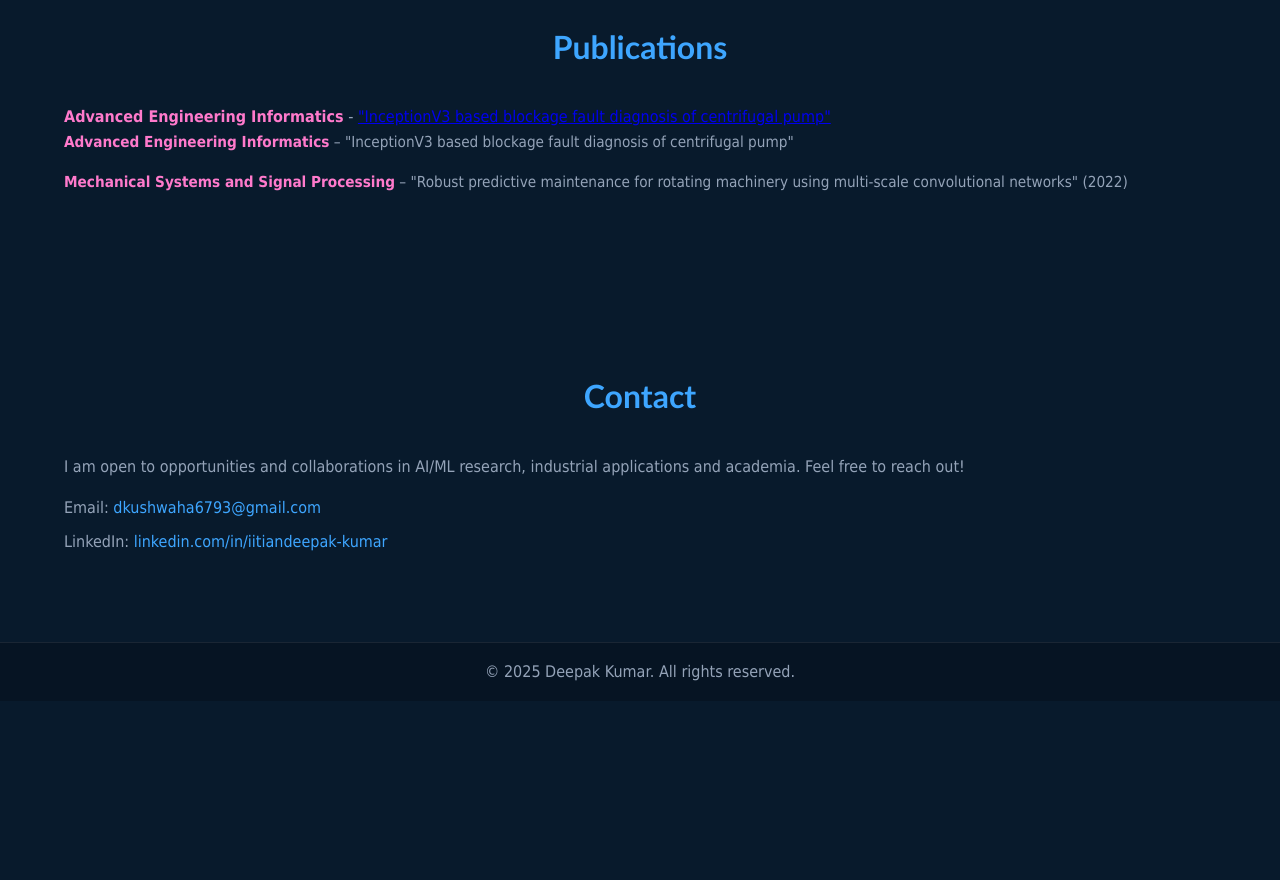
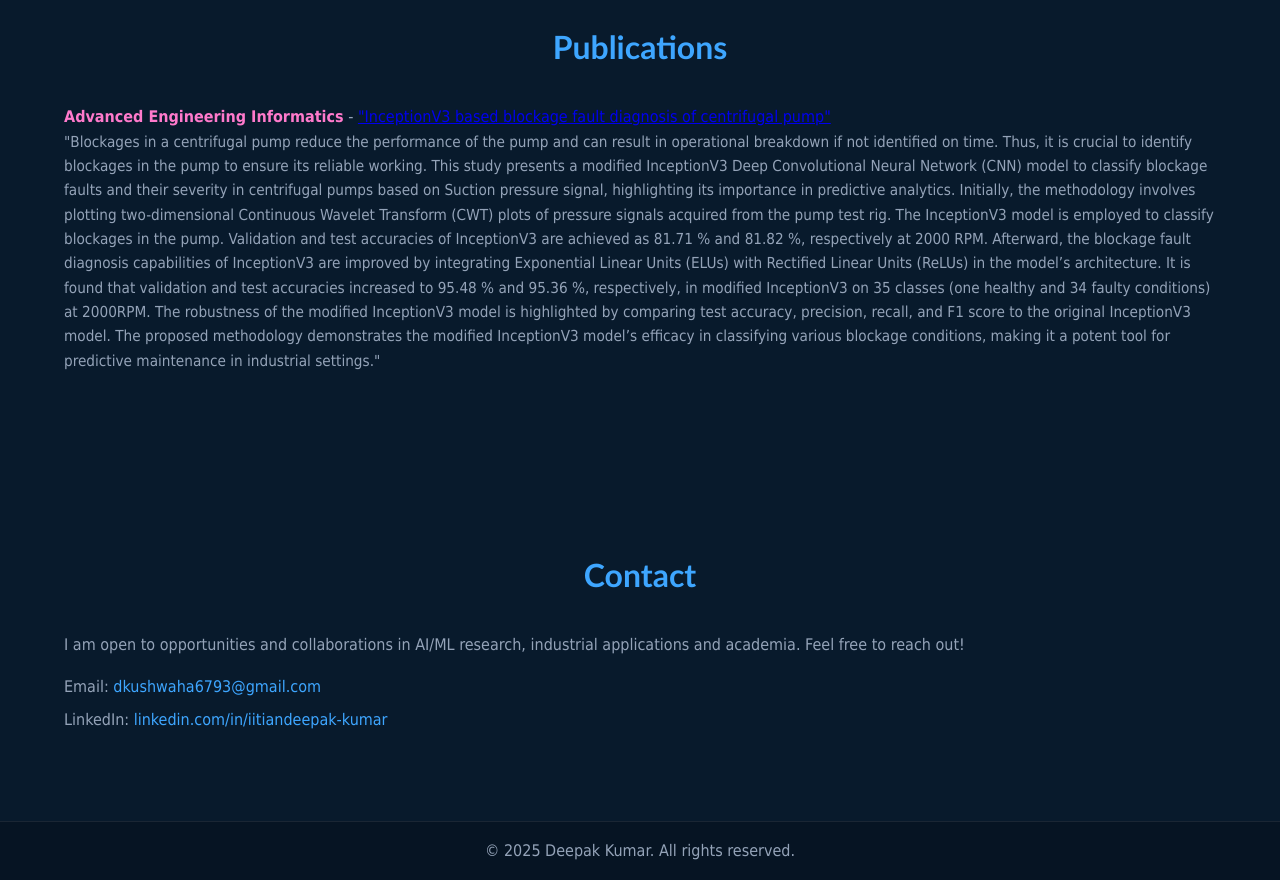
Before and after one commit to Deepak0kushwaha/deepak-portfolio, a plain HTML site: page index.html in a window 1280 px wide. Shown: the part 6540-7420 px from the top of the page. Before the commit the page ends 7241 px from the top, so only its background shows below. Drawn offline with nearby package versions, Linux system fonts and the light colour scheme; no server answers.

Commit message:
change abstarct

```diff
--- a/index.html
+++ b/index.html
@@ -320,12 +320,18 @@
         <ul class="publication-list">
           <p><strong>Advanced Engineering Informatics</strong> - <a href="https://doi.org/10.1016/j.aei.2025.103181"> "InceptionV3 based blockage fault diagnosis of centrifugal pump"</a></p>
           <li>
-            <strong>Advanced Engineering Informatics</strong> – "InceptionV3 based blockage fault diagnosis of centrifugal pump"
-          </li>
-          <li>
-            <strong>Mechanical Systems and Signal Processing</strong> –
-            "Robust predictive maintenance for rotating machinery using
-            multi‑scale convolutional networks" (2022)
+            "Blockages in a centrifugal pump reduce the performance of the pump and can result in operational breakdown if not identified on time.
+            Thus, it is crucial to identify blockages in the pump to ensure its reliable working. This study presents a modified InceptionV3 Deep
+            Convolutional Neural Network (CNN) model to classify blockage faults and their severity in centrifugal pumps based on Suction pressure
+            signal, highlighting its importance in predictive analytics. Initially, the methodology involves plotting two-dimensional Continuous
+            Wavelet Transform (CWT) plots of pressure signals acquired from the pump test rig. The InceptionV3 model is employed to classify blockages
+             in the pump. Validation and test accuracies of InceptionV3 are achieved as 81.71 % and 81.82 %, respectively at 2000 RPM. Afterward, the
+              blockage fault diagnosis capabilities of InceptionV3 are improved by integrating Exponential Linear Units (ELUs) with Rectified Linear
+              Units (ReLUs) in the model’s architecture. It is found that validation and test accuracies increased to 95.48 % and 95.36 %, respectively,
+              in modified InceptionV3 on 35 classes (one healthy and 34 faulty conditions) at 2000RPM. The robustness of the modified InceptionV3 model
+              is highlighted by comparing test accuracy, precision, recall, and F1 score to the original InceptionV3 model. The proposed methodology
+              demonstrates the modified InceptionV3 model’s efficacy in classifying various blockage conditions, making it a potent tool for predictive
+               maintenance in industrial settings."
           </li>
         </ul>
       </div>
```
